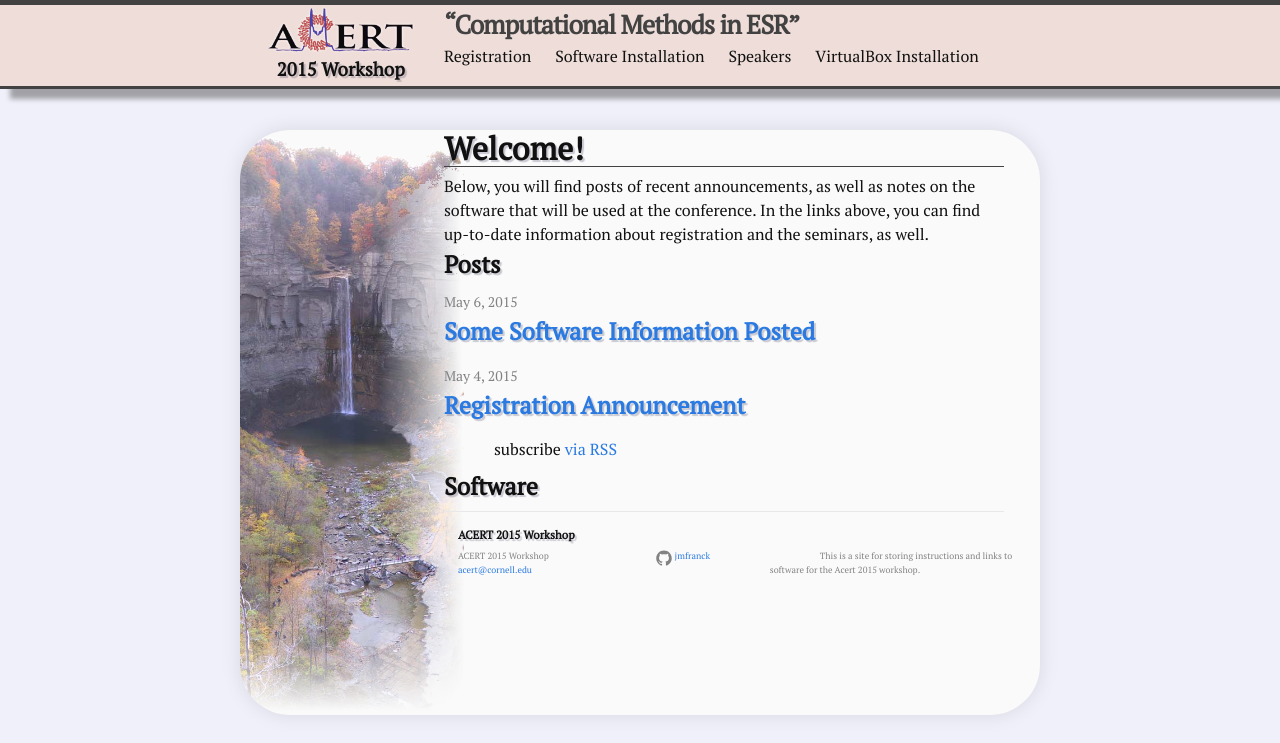
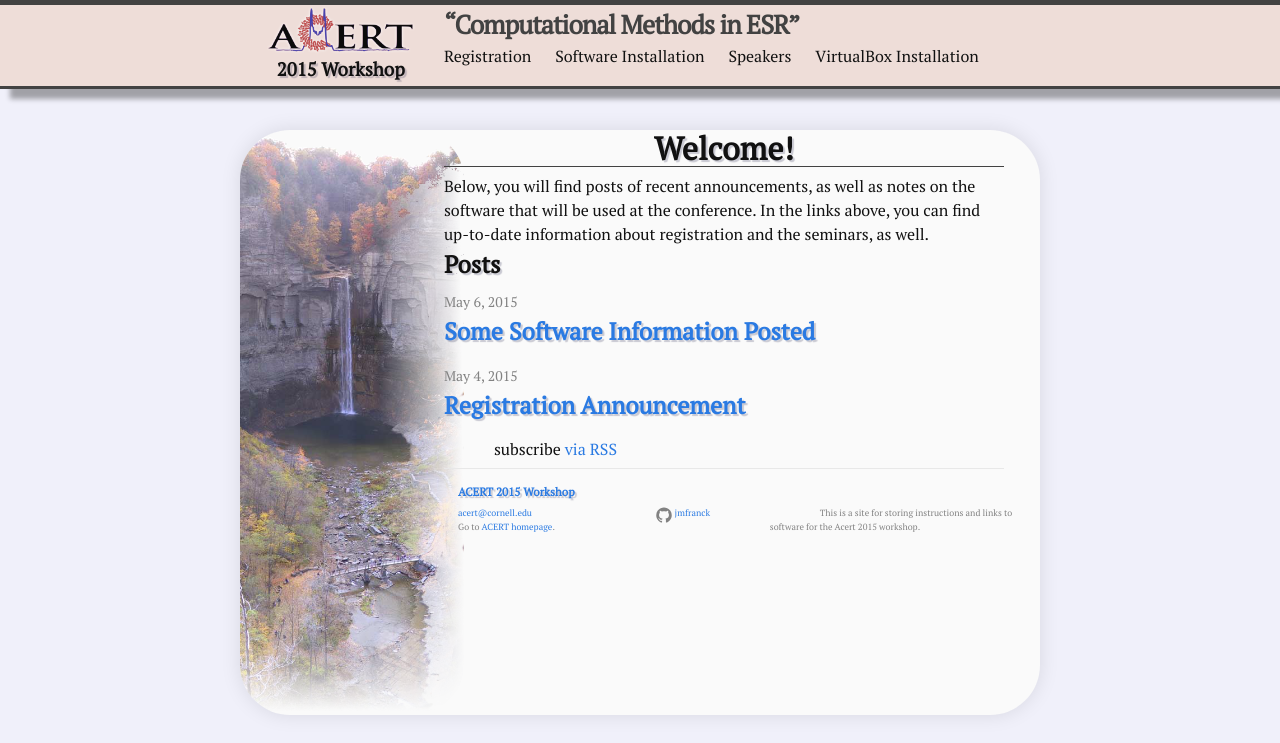
Before and after one commit to jmfranck/acert.github.io, a Jekyll site: the page built from index.html, in a window 1280 px wide. Shown: the top 743 px of the page. Built offline with Jekyll 4.4.1, drawn with Linux system fonts in a browser that asks for light colours; Markdown is read by kramdown in place of the engine named in the settings.

Commit message:
make navigation links a bit more sensible

```diff
--- a/_includes/footer.html
+++ b/_includes/footer.html
@@ -2,13 +2,13 @@
 
   <div class="top-wrapper">
 
-    <h2 class="footer-heading">{{ site.title }}</h2>
+      <h2 class="footer-heading"><a href="{{site.url}}">{{ site.title }}</a></h2>
 
     <div class="footer-col-wrapper">
       <div class="footer-col  footer-col-1">
         <ul class="contact-list">
-          <li>{{ site.title }}</li>
           <li><a href="mailto:{{ site.email }}">{{ site.email }}</a></li>
+          <li>Go to <a href="http://www.acert.cornell.edu/">ACERT homepage</a>.
         </ul>
       </div>
 
--- a/_includes/header.html
+++ b/_includes/header.html
@@ -4,7 +4,7 @@
         <div class="top-content">
             <div class="figure-wrapper">
                 <div class="top-left">
-                    <a href="http://www.acert.cornell.edu/"><img src="{{site.baseurl}}/acert_logo.png" width="75%"/></a>
+                    <a href="{{site.url}}"><img src="{{site.baseurl}}/acert_logo.png" width="75%"/></a>
                 <br/>
                 <a href="{{ site.baseurl }}/"><h3>2015 Workshop</h3></a>
                 </div>
--- a/_sass/_layout.scss
+++ b/_sass/_layout.scss
@@ -4,6 +4,7 @@
 h1 {
     border-bottom: 1px solid $grey-color-dark;
     line-height: #{0.75*$base-line-height};
+    text-align: center;
 }
 .floating-top {
     position: fixed;
--- a/index.html
+++ b/index.html
@@ -22,8 +22,6 @@ layout: default
 
   <p class="rss-subscribe">subscribe <a href="{{ "/feed.xml" | prepend: site.baseurl }}">via RSS</a></p>
 
-  <h2>Software</h1>
-
   {%if False%}
   {% capture my_include %}{% include FrontPage.md %}{% endcapture %}
   {{ my_include | markdownify kramdown }}
```
